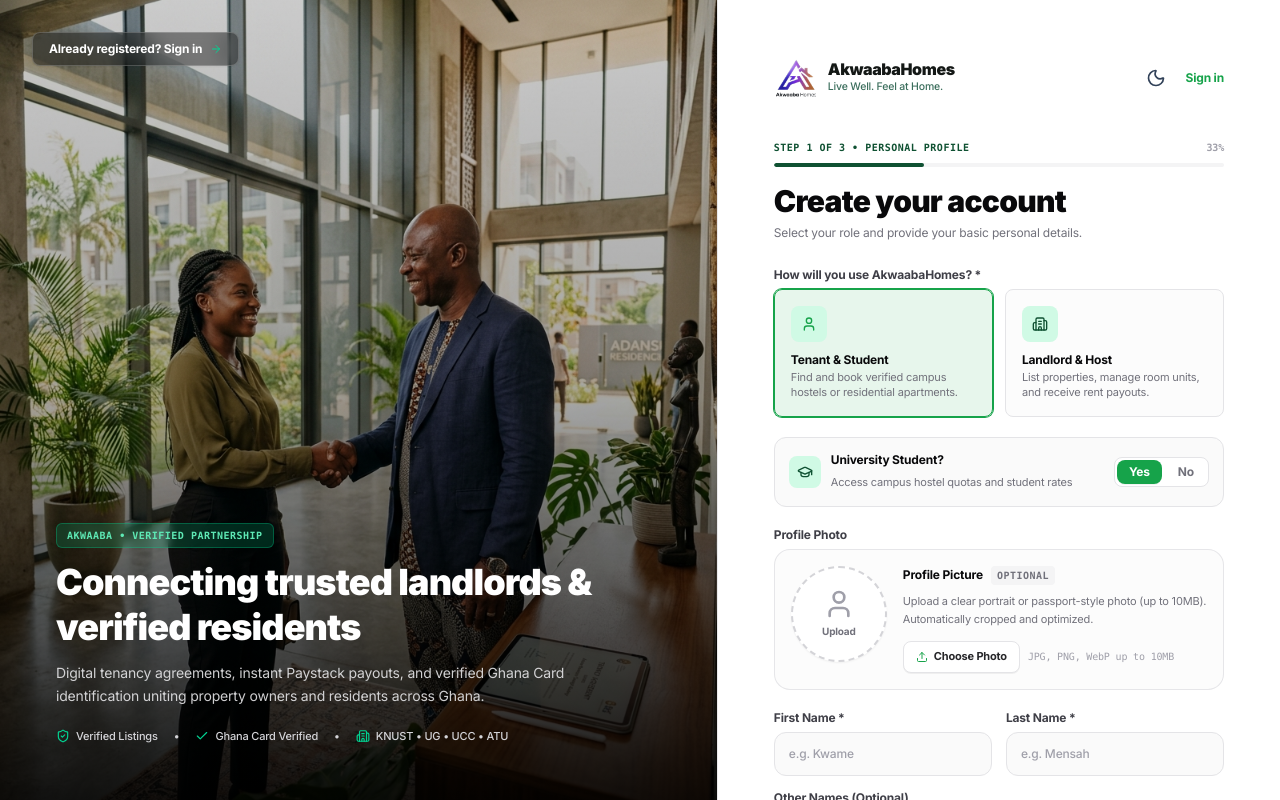
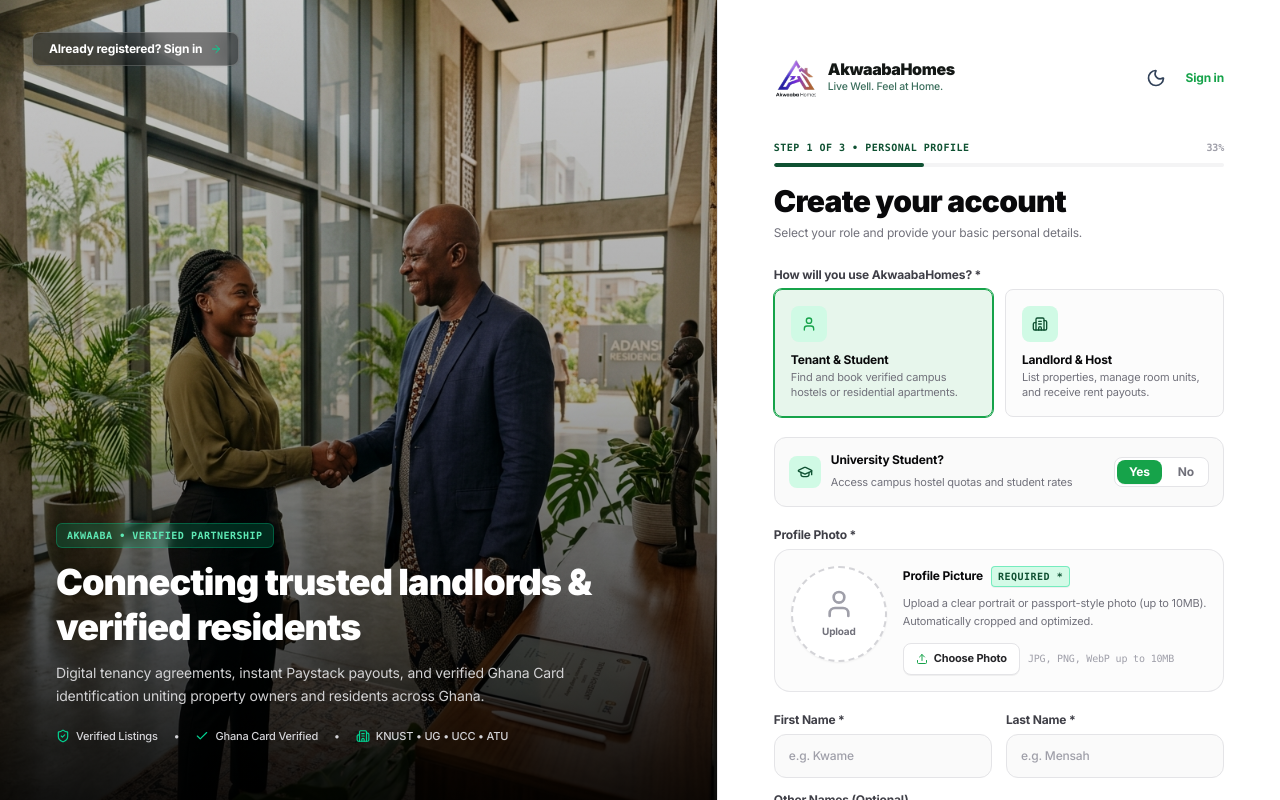
Before and after one commit to Commander-hill/akwaaba-homes, a Next.js app in the folder frontend/: page /register in a window 1280 px wide. Built offline with nearby package versions, Linux system fonts and the light colour scheme; no server answers.

Commit message:
feat(auth): change profile picture to required and enforce on client and backend

```diff
--- a/frontend/src/app/register/page.tsx
+++ b/frontend/src/app/register/page.tsx
@@ -171,6 +171,10 @@ export default function RegisterPage() {
       triggerError('Date of birth is required for tenant verification.');
       return;
     }
+    if (!formData.avatarUrl || !formData.avatarUrl.trim()) {
+      triggerError('Please upload your profile photo to continue.');
+      return;
+    }
 
     setCurrentStep(2);
     window.scrollTo({ top: 0, behavior: 'smooth' });
@@ -221,6 +225,13 @@ export default function RegisterPage() {
     setError('');
 
     // Final Validations
+    if (!formData.avatarUrl || !formData.avatarUrl.trim()) {
+      triggerError('Please upload your profile photo to complete registration.');
+      setIsLoading(false);
+      setCurrentStep(1);
+      return;
+    }
+
     if (!formData.email.trim()) {
       triggerError('Please enter a valid email address.');
       setIsLoading(false);
@@ -285,6 +296,7 @@ export default function RegisterPage() {
     formData.phoneNumber.trim() &&
     formData.gender &&
     formData.nationality.trim() &&
+    formData.avatarUrl && formData.avatarUrl.trim() &&
     (formData.role !== 'TENANT' || Boolean(formData.dateOfBirth))
   );
 
@@ -642,7 +654,7 @@ export default function RegisterPage() {
 
               {/* Profile Photo Uploader */}
               <div className="space-y-1.5">
-                <label className={labelClass}>Profile Photo</label>
+                <label className={labelClass}>Profile Photo *</label>
                 <PassportUpload
                   currentUrl={formData.avatarUrl}
                   onUploadSuccess={(url) => {
@@ -658,7 +670,8 @@ export default function RegisterPage() {
                   }}
                   label="Profile Picture"
                   description="Upload a clear portrait or passport-style photo (up to 10MB). Automatically cropped and optimized."
-                  optional={true}
+                  optional={false}
+                  required={true}
                 />
               </div>
 
@@ -1011,11 +1024,11 @@ export default function RegisterPage() {
                     <div className="text-[11px] text-zinc-500 dark:text-zinc-400 flex items-center gap-1.5 mt-0.5">
                       {formData.avatarUrl ? (
                         <span className="inline-flex items-center gap-1 text-emerald-700 dark:text-emerald-400 font-semibold">
-                          <CheckCircle2 className="w-3 h-3" /> Profile photo attached
+                          <CheckCircle2 className="w-3 h-3" /> Profile photo verified
                         </span>
                       ) : (
-                        <span className="text-zinc-400 dark:text-zinc-500">
-                          No photo uploaded (optional)
+                        <span className="text-red-500 font-semibold">
+                          Profile photo required *
                         </span>
                       )}
                     </div>
--- a/frontend/src/components/PassportUpload.tsx
+++ b/frontend/src/components/PassportUpload.tsx
@@ -14,6 +14,7 @@ interface PassportUploadProps {
   label?: string;
   description?: string;
   optional?: boolean;
+  required?: boolean;
 }
 
 export default function PassportUpload({
@@ -22,7 +23,8 @@ export default function PassportUpload({
   currentUrl,
   label = 'Profile Photo',
   description = 'Clear portrait or passport-style photo. Centered and cropped automatically.',
-  optional = true,
+  optional = false,
+  required = true,
 }: PassportUploadProps) {
   const [isDragging, setIsDragging] = useState(false);
   const [preview, setPreview] = useState<string | null>(currentUrl ? getImageUrl(currentUrl) : null);
@@ -209,9 +211,13 @@ export default function PassportUpload({
               <span className="text-xs font-bold text-zinc-950 dark:text-white">
                 {label}
               </span>
-              {optional && (
+              {optional && !required ? (
                 <span className="px-1.5 py-0.5 rounded text-[10px] font-mono font-bold uppercase tracking-wider bg-zinc-100 dark:bg-zinc-800 text-zinc-500 dark:text-zinc-400">
                   Optional
+                </span>
+              ) : (
+                <span className="px-1.5 py-0.5 rounded text-[10px] font-mono font-bold uppercase tracking-wider bg-emerald-100/90 dark:bg-emerald-950/60 text-[#0F5132] dark:text-emerald-300 border border-emerald-300/80 dark:border-emerald-800/60 shadow-2xs">
+                  Required *
                 </span>
               )}
               {preview && !isUploading && (
```
Also changed, not shown: 1 other file (tests, documents, lock files or other folders).
